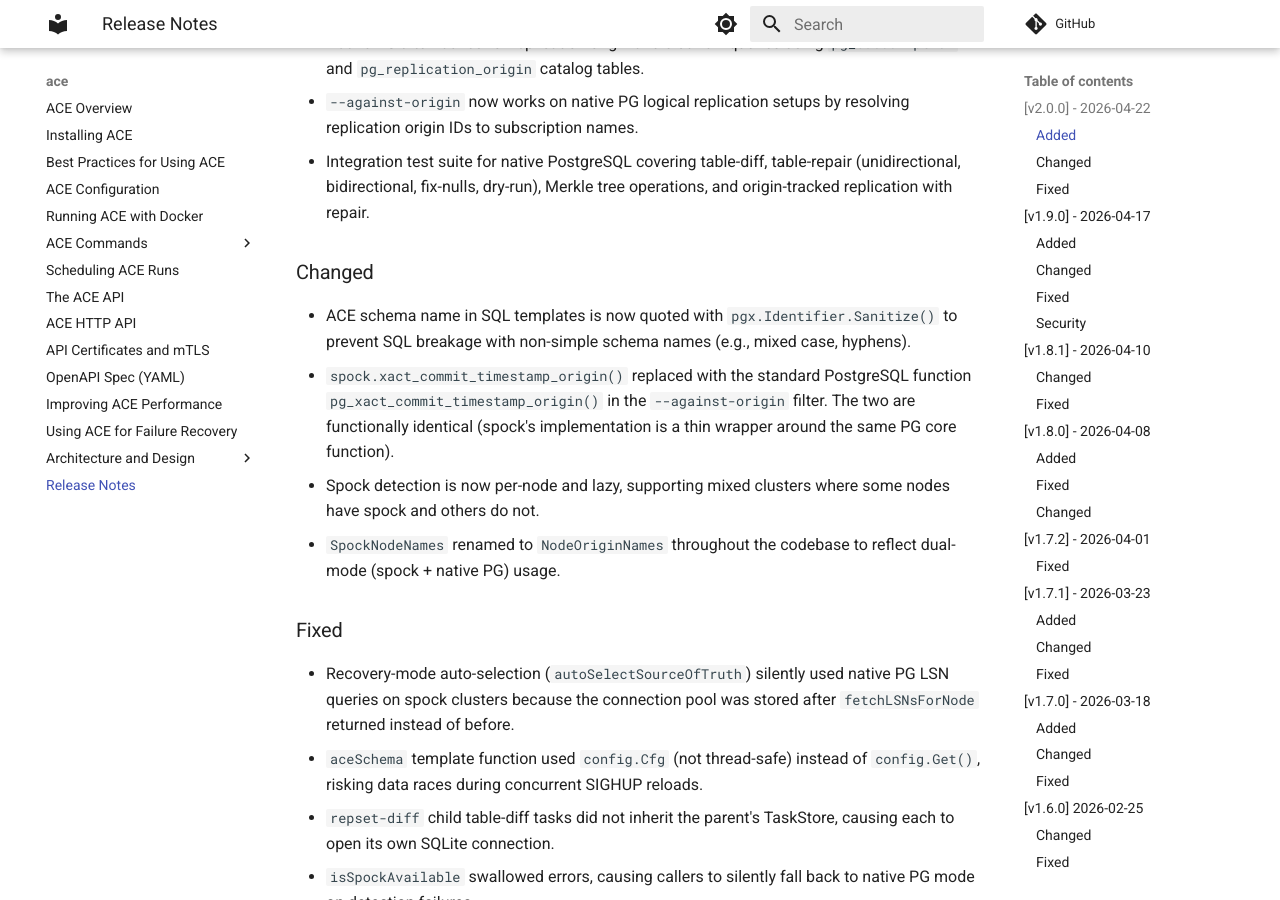
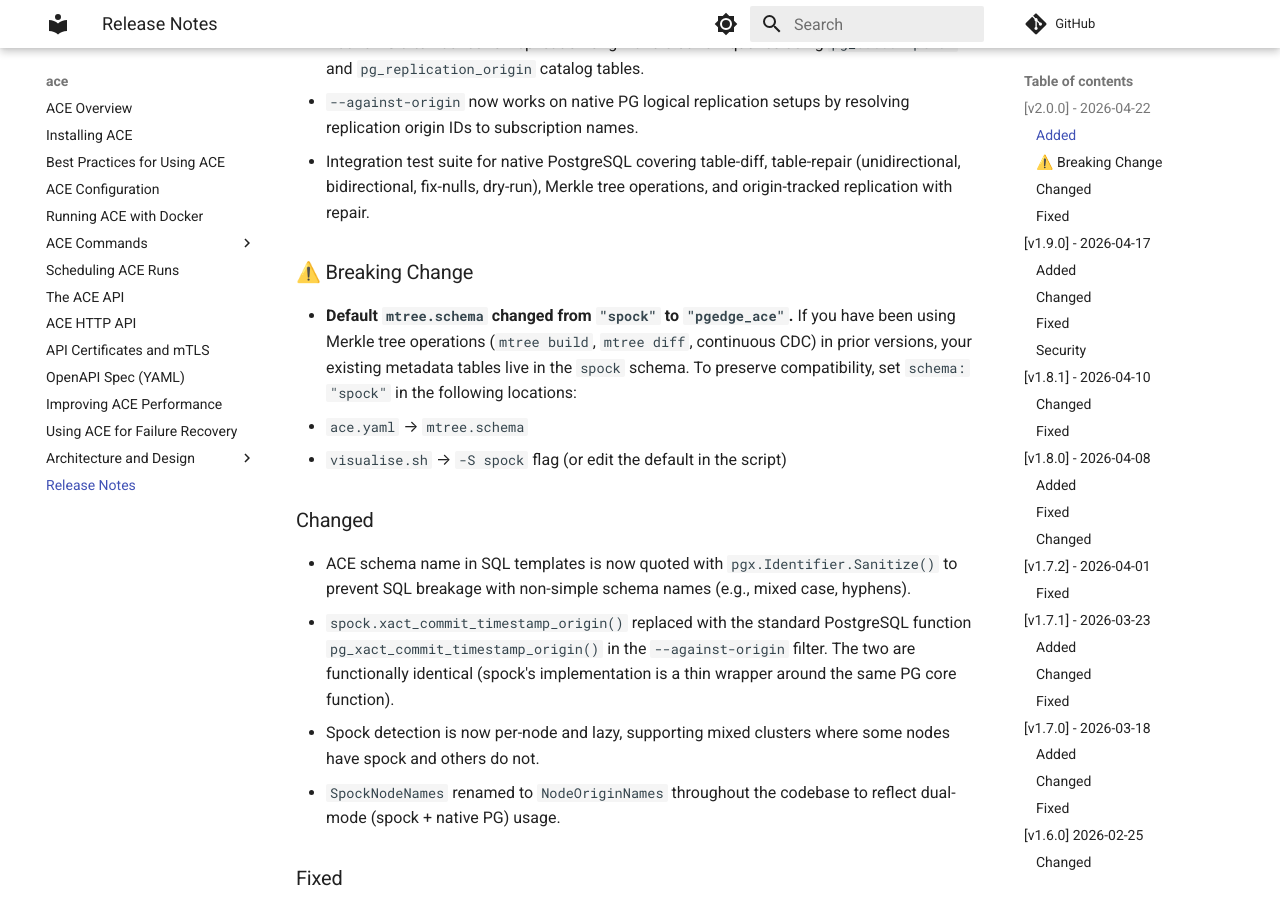
Before and after one commit to pgEdge/ace, an MkDocs documentation site: the page built from docs/CHANGELOG.md, in a window 1280 px wide and 900 px high, scrolled down 448 px. Built offline with MkDocs 1.6.1 and Material for MkDocs 9.7.7, drawn with Linux system fonts in a browser that asks for light colours; comment, search, counter and statistics services are not loaded.

Commit message:
Change default mtree schema from "spock" to "pgedge_ace"
Update ace.yaml, default_config.yaml, configuration docs, and
visualise.sh. Add -S flag to visualise.sh for schema override.
CHANGELOG documents the breaking change and migration path.

```diff
--- a/ace.yaml
+++ b/ace.yaml
@@ -36,7 +36,7 @@ mtree:
     publication_name: "ace_mtree_pub"
     cdc_processing_timeout: 30
     cdc_metadata_flush_seconds: 10
-  schema: "spock"
+  schema: "pgedge_ace"
 
   diff:
     min_block_size: 1000
--- a/docs/CHANGELOG.md
+++ b/docs/CHANGELOG.md
@@ -17,6 +17,14 @@ All notable changes to ACE will be captured in this document. This project follo
 - Integration test suite for native PostgreSQL covering table-diff, table-repair
   (unidirectional, bidirectional, fix-nulls, dry-run), Merkle tree operations,
   and origin-tracked replication with repair.
+
+### ⚠️ Breaking Change
+- **Default `mtree.schema` changed from `"spock"` to `"pgedge_ace"`.** If you have
+  been using Merkle tree operations (`mtree build`, `mtree diff`, continuous CDC)
+  in prior versions, your existing metadata tables live in the `spock` schema. To
+  preserve compatibility, set `schema: "spock"` in the following locations:
+  - `ace.yaml` → `mtree.schema`
+  - `visualise.sh` → `-S spock` flag (or edit the default in the script)
 
 ### Changed
 - ACE schema name in SQL templates is now quoted with `pgx.Identifier.Sanitize()`
```
Also changed, not shown: docs/configuration.md (+1 -1 lines), 2 other files.
